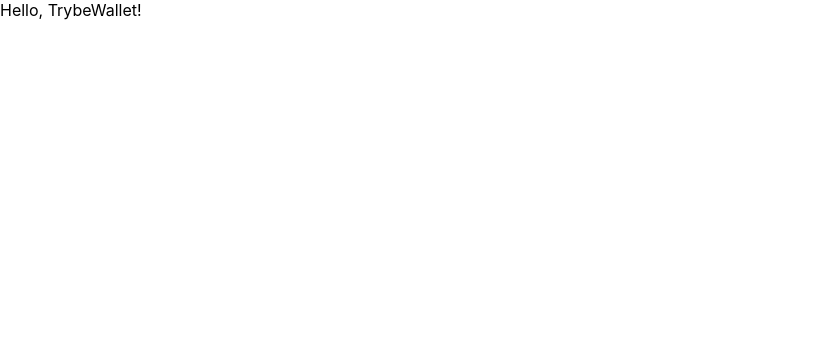
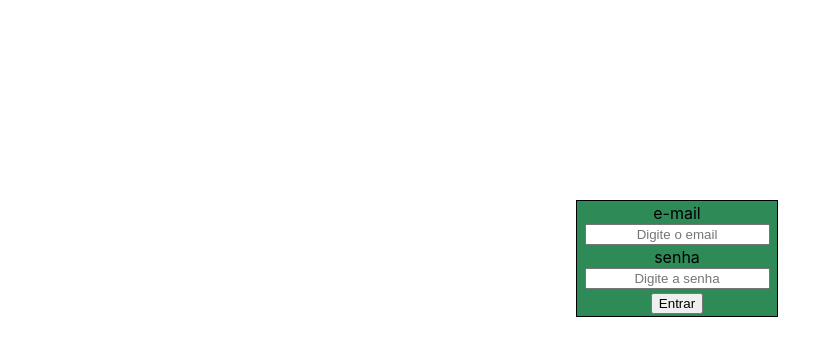
Before and after one commit to cae07/sd-013-a-project-trybewallet, a React (Create React App) app: page / in a window 1280 px wide. Shown: the top 356 px of the page, without its empty margins (0-840 px from the left). Built offline with nearby package versions, Linux system fonts and the light colour scheme.

Commit message:
Resolve o requisito 1

```diff
--- a/src/App.js
+++ b/src/App.js
@@ -1,7 +1,15 @@
 import React from 'react';
+import { Route, Switch } from 'react-router-dom';
+import Login from './pages/Login';
+import './App.css';
+import './login.css';
 
 function App() {
-  return <div>Hello, TrybeWallet!</div>;
+  return (
+    <Switch>
+      <Route exact path="/" component={ Login } />
+    </Switch>
+  );
 }
 
 export default App;
--- a/src/actions/index.js
+++ b/src/actions/index.js
@@ -1 +1,6 @@
 // Coloque aqui suas actions
+export const USER_LOGIN = 'USER_LOGIN';
+export const NEW_WALLET = 'NEW_WALLET';
+
+export const userLogin = ({ type: 'USER_LOGIN' });
+export const newWallet = ({ type: 'NEW_WALLET' });
--- a/src/index.js
+++ b/src/index.js
@@ -2,12 +2,16 @@
 import ReactDOM from 'react-dom';
 import { BrowserRouter } from 'react-router-dom';
 import './index.css';
+import { Provider } from 'react-redux';
 import App from './App';
 import * as serviceWorker from './serviceWorker';
+import store from './stores';
 
 ReactDOM.render(
   <BrowserRouter>
-    <App />
+    <Provider store={ store }>
+      <App />
+    </Provider>
   </BrowserRouter>,
   document.getElementById('root'),
 );
--- /dev/null
+++ b/src/login.css
@@ -0,0 +1,41 @@
+.div-form-login {
+  display: flex;
+  margin-top: 200px;
+  margin-left: 45%;
+  margin-right: 45%;
+  background-color: seagreen;
+  border: 1px solid black;
+  width: 200px;
+  height: 115px;
+}
+
+.form-login {
+  display:flex;
+  flex-direction: column;
+  justify-content: center;
+  align-items: center;
+}
+
+.label-email {
+  text-align: center;
+}
+
+.email-input {
+ text-align: center;
+}
+
+
+.label-senha {
+  text-align: center;
+  margin-top: 2px;
+}
+
+.input-senha {
+  text-align: center;
+}
+
+.btn-login {
+  margin-top: 4px;
+  align-content: center;
+
+}
--- a/src/pages/Login.js
+++ b/src/pages/Login.js
@@ -2,7 +2,37 @@
 
 class Login extends React.Component {
   render() {
-    return <div>Login</div>;
+    return (
+      <div className="div-form-login">
+        <form className="form-login">
+          <label htmlFor="input-email" className="label-email">
+            e-mail
+            <input
+              className="email-input"
+              data-testid="email-input"
+              type="text"
+              placeholder="Digite o email"
+            />
+          </label>
+          <label htmlFor="label-senha" className="label-senha">
+            senha
+            <input
+              className="input-senha"
+              placeholder="Digite a senha"
+              data-testid="password-input"
+              type="password"
+            />
+          </label>
+          <button
+            id="btn-login"
+            type="submit"
+            className="btn-login"
+          >
+            Entrar
+          </button>
+        </form>
+      </div>
+    );
   }
 }
 
--- a/src/reducers/index.js
+++ b/src/reducers/index.js
@@ -1,5 +1,9 @@
-// import user from './user';
-// import wallet from './wallet';
-
+import { combineReducers } from 'redux';
+import userReducer from './user';
+import walletReducer from './wallet';
 // Configure os seus reducers.
 // ATENÇÃO: você obrigatoriamente tem que utilizar as chaves "user" e "wallet" no seu estado global
+
+const rootReducer = combineReducers({ userReducer, walletReducer });
+
+export default rootReducer;
--- a/src/reducers/user.js
+++ b/src/reducers/user.js
@@ -1 +1,20 @@
 // Esse reducer será responsável por tratar as informações da pessoa usuária
+
+const INITIAL_STATE = {
+  user: {
+    email: '',
+  },
+};
+
+const userReducer = (state = INITIAL_STATE, action) => {
+  switch (action.type) {
+  case 'USER_LOGIN':
+    return { ...state,
+      user: action.user,
+    };
+  default:
+    return state;
+  }
+};
+
+export default userReducer;
--- a/src/reducers/wallet.js
+++ b/src/reducers/wallet.js
@@ -1 +1,18 @@
 // Esse reducer será responsável por tratar o todas as informações relacionadas as despesas
+const INITIAL_STATE = {
+  wallet: {
+    currencies: [],
+    expenses: [],
+  },
+};
+
+const walletReducer = (state = INITIAL_STATE, action) => {
+  switch (action.type) {
+  case 'vai receber a action que irá manipular o wallet':
+    return state;
+  default:
+    return state;
+  }
+};
+
+export default walletReducer;
--- /dev/null
+++ b/src/stores/index.js
@@ -0,0 +1,8 @@
+import { createStore, applyMiddleware } from 'redux';
+import { composeWithDevTools } from 'redux-devtools-extension';
+import thunk from 'redux-thunk';
+import rootReducer from '../reducers';
+
+const store = createStore(rootReducer, composeWithDevTools(applyMiddleware(thunk)));
+
+export default store;
```
Also changed, not shown: src/css/Login.css (added).
